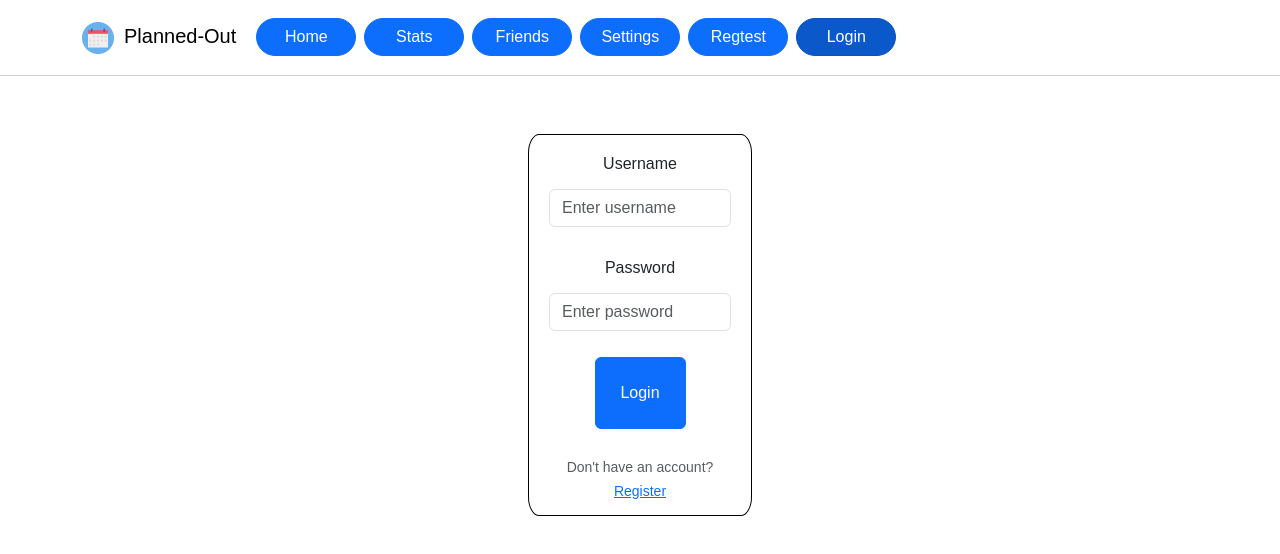
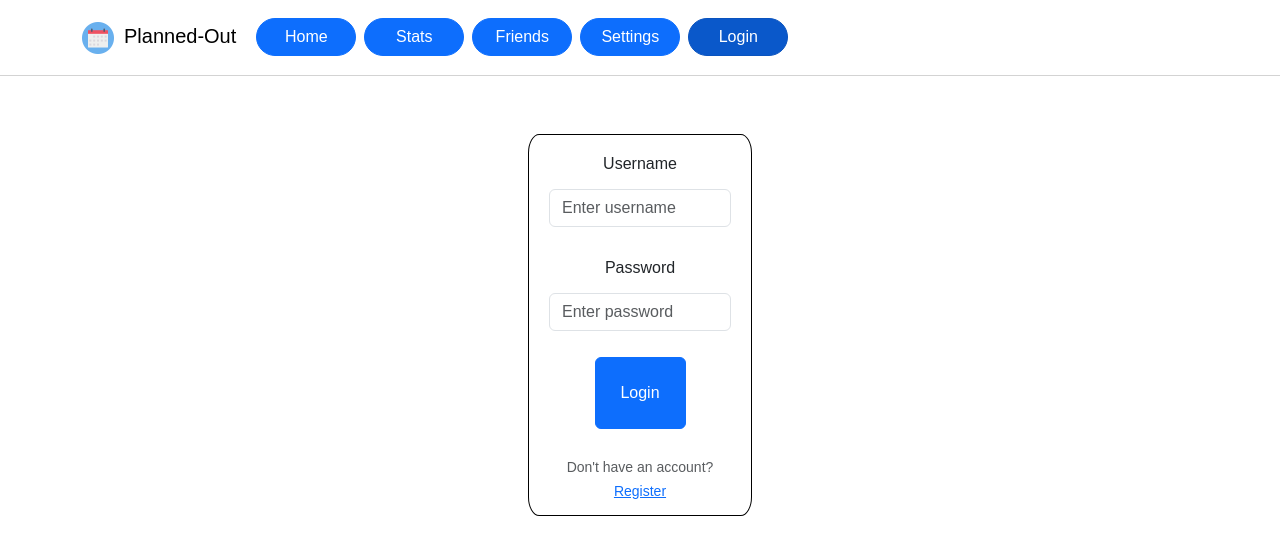
Before and after one commit to COSC481W-2023Fall/planned-out, a React (Create React App) app in the folder front-end/: page /login in a window 1280 px wide. Shown: the top 554 px of the page. Built offline with nearby package versions, Linux system fonts and the light colour scheme.

Commit message:
Feat: Remove Registration Test Button *registration page can be accessed from the login page now *removed test button from nav bar that directs to registration page

```diff
--- a/front-end/src/components/LoginForm.js
+++ b/front-end/src/components/LoginForm.js
@@ -3,6 +3,7 @@ import Button from "react-bootstrap/Button";
 import { useState } from "react";
 
 let link = "https://planned-out-backend-jdx6.onrender.com/";
+// let link = "http://localhost:3000/";
 
 function LoginForm() {
   const [username, setUsername] = useState("");
--- a/front-end/src/pages/Layout.js
+++ b/front-end/src/pages/Layout.js
@@ -41,11 +41,7 @@ const Layout = () => {
                 <Button className="main-nav-button">Settings</Button>
               </LinkContainer>
             </Nav.Item>
-            <Nav.Item>
-              <LinkContainer to="/registration">
-                <Button className="main-nav-button">Regtest</Button>
-              </LinkContainer>
-            </Nav.Item>
+
             <Nav.Item>
               <LinkContainer to="/login">
                 <Button className="main-nav-button">Login</Button>
```
